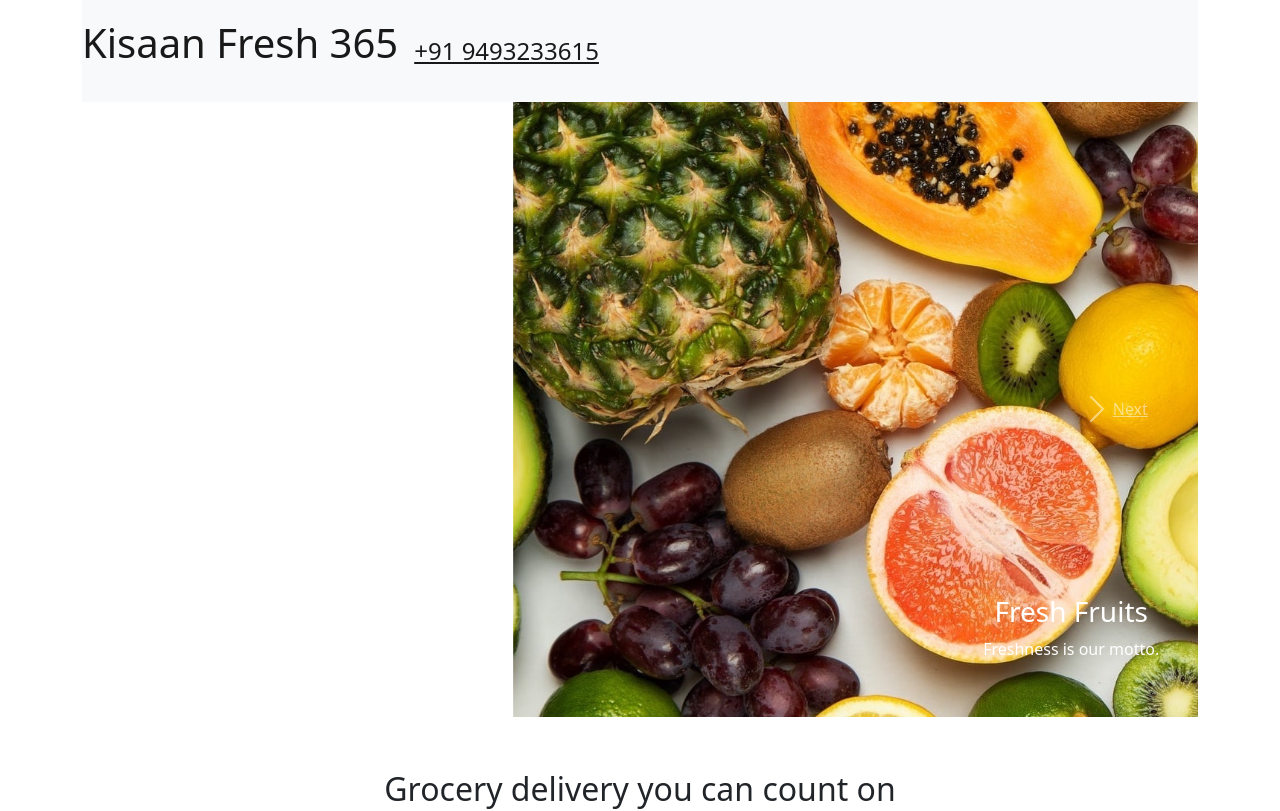
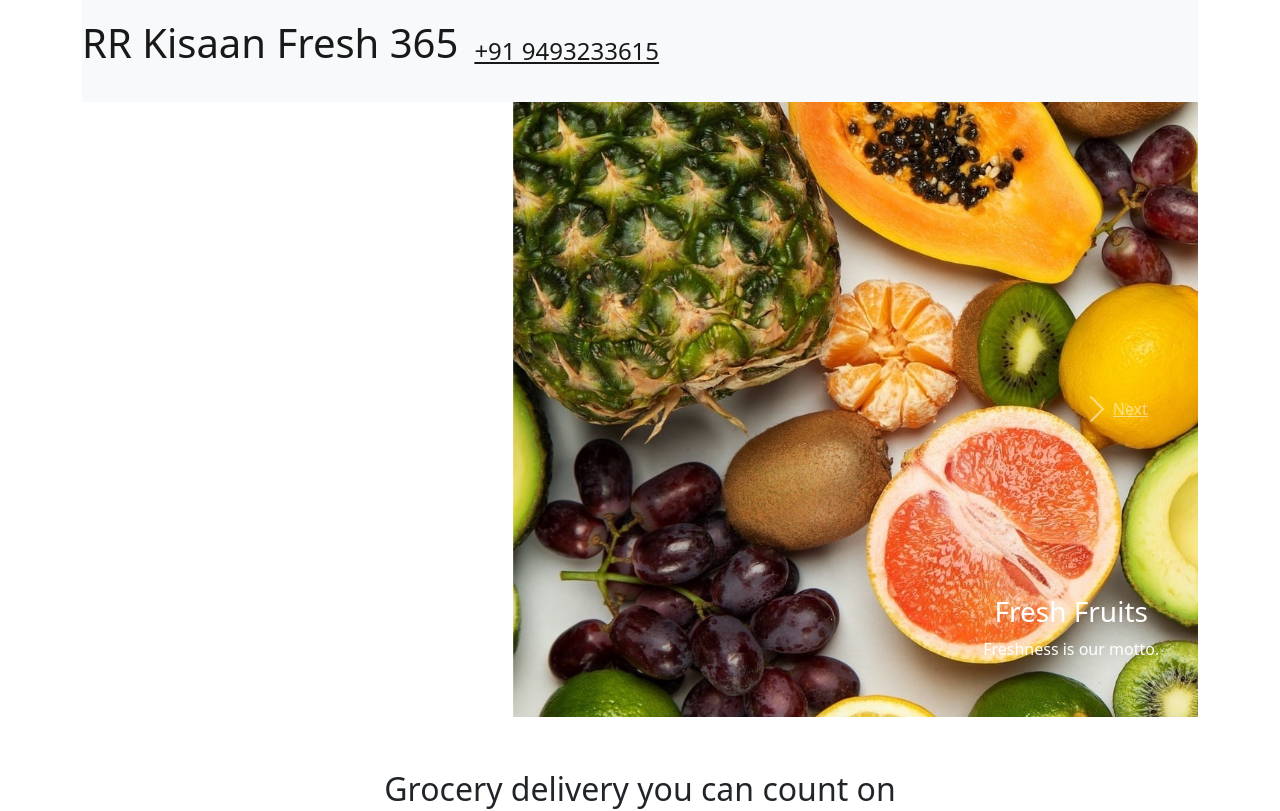
Before and after one commit to dinesh-tathekalva/kisaan-fresh-365, a React (Create React App) app: page / in a window 1280 px wide. Shown: the top 811 px of the page. Built offline with nearby package versions, Linux system fonts and the light colour scheme.

Commit message:
updated title

```diff
--- a/src/components/NavBar.js
+++ b/src/components/NavBar.js
@@ -16,7 +16,7 @@ const NavBar = (props) => {
     return (
         <div>
             <Navbar color="light" light expand="md">
-                <NavbarBrand href="/"><p className="mainTitle">Kisaan Fresh 365</p></NavbarBrand>
+                <NavbarBrand href="/"><p className="mainTitle">RR Kisaan Fresh 365</p></NavbarBrand>
                 <NavbarToggler onClick={toggle} />
                 <Collapse isOpen={isOpen} navbar>
                     <NavbarText><span className="fas fa-camera"></span> <a className="phoneFont" href='https://wa.me/c/919493233615' role="button">+91 9493233615</a></NavbarText>
```
